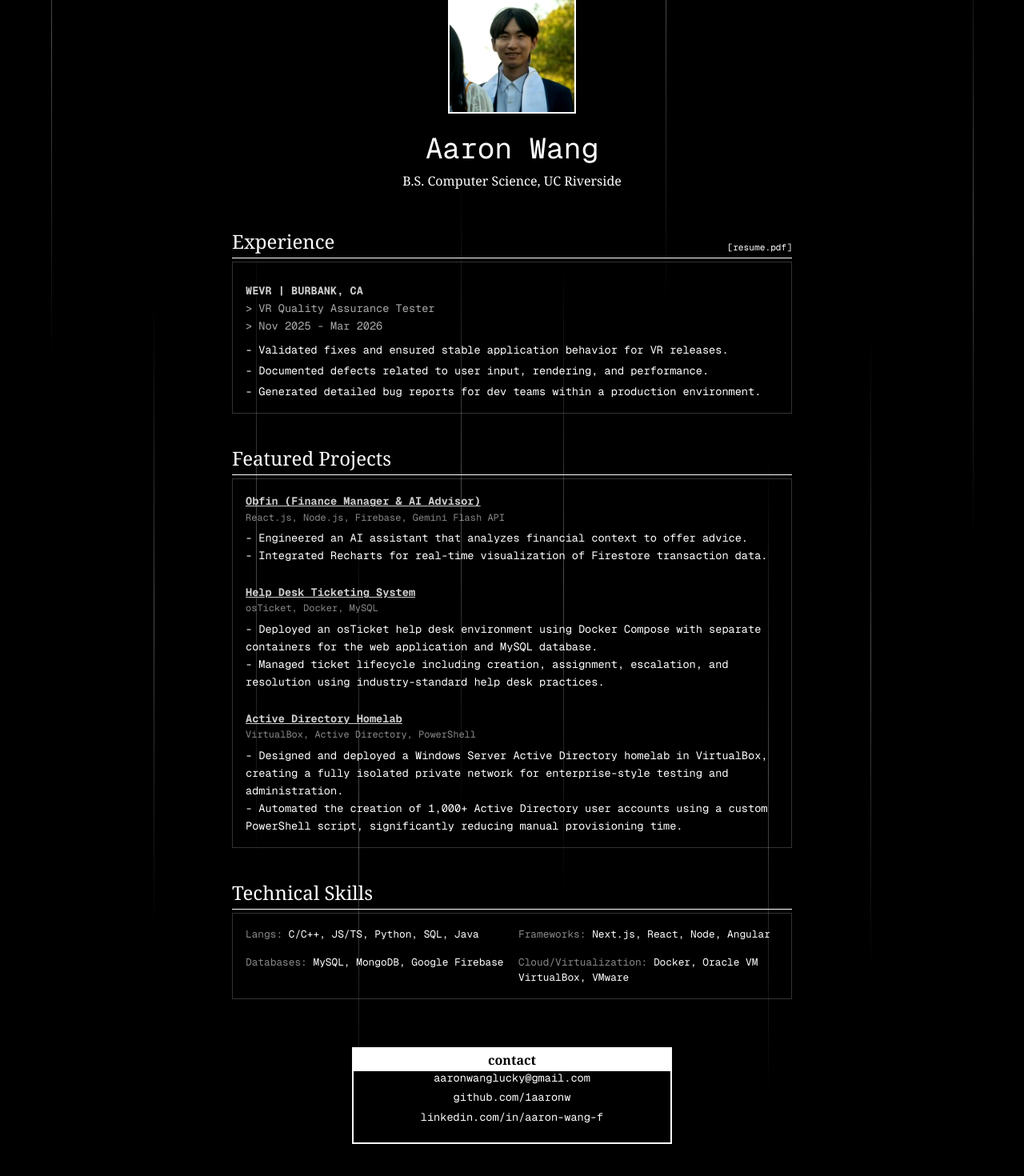
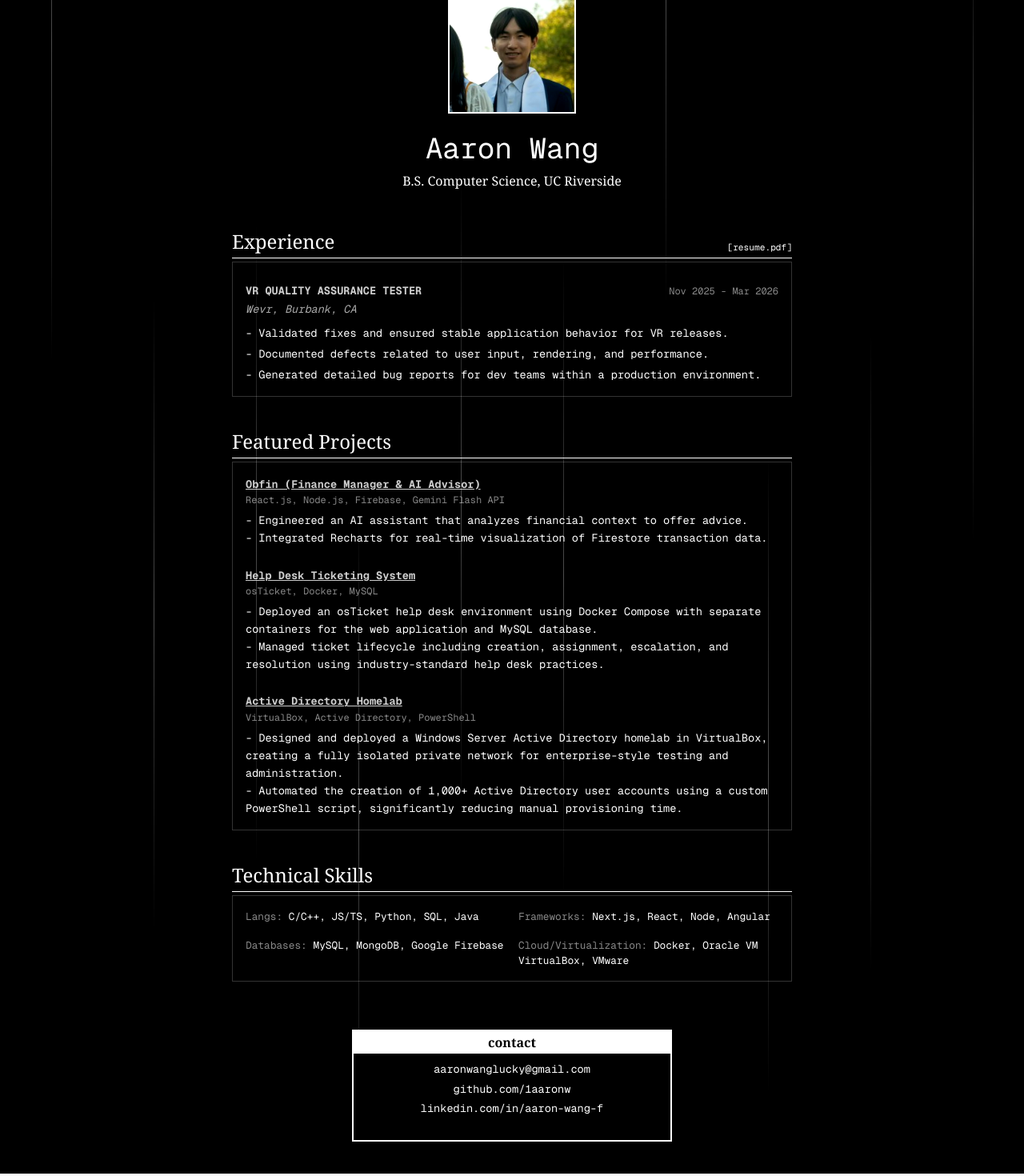
Before and after one commit to 1aaronw/portfolio, a Next.js app: page / in a window 1280 px wide. Shown: the part 58-1528 px from the top of the page at 80% size. Built offline with nearby package versions, Linux system fonts and the light colour scheme.

Commit message:
Formatting fix

```diff
--- a/app/page.tsx
+++ b/app/page.tsx
@@ -48,9 +48,11 @@ export default function Portfolio() {
             </a>
           </div>
           <div className="border border-[#333] p-4 font-mono text-[0.85rem] leading-relaxed">
-            <div className="font-bold text-[#ccc] mt-2 uppercase">Wevr | Burbank, CA</div>
-            <p className="mb-2 text-[#aaa]">&gt; VR Quality Assurance Tester<br/>
-            &gt; Nov 2025 - Mar 2026</p>
+            <div className="flex justify-between items-baseline mt-2">
+              <span className="font-bold text-[#ccc] uppercase">VR Quality Assurance Tester</span>
+              <span className="text-[#888] text-[0.75rem] whitespace-nowrap ml-4">Nov 2025 - Mar 2026</span>
+            </div>
+            <p className="mb-2 text-[#aaa] italic">Wevr, Burbank, CA</p>
             <ul className="list-none space-y-1">
               <li>- Validated fixes and ensured stable application behavior for VR releases.</li>
               <li>- Documented defects related to user input, rendering, and performance.</li>
@@ -117,7 +119,7 @@ reducing manual provisioning time.</p>
 
       </main>
       {/* Contact Info */}
-      <div className="border-2 border-white w-full max-w-[400px] mt-5 relative bg-black pt-6 pb-5">
+        <div className="border-2 border-white w-full max-w-[400px] mt-5 relative bg-black pt-8 pb-6 flex flex-col items-center justify-center min-h-[140px]">
           <div className="absolute top-0 left-0 right-0 bg-white text-black text-center font-bold py-0.5 text-[1rem]">
             contact
           </div>
```
Lines whose indentation alone changed are shown as unchanged.
